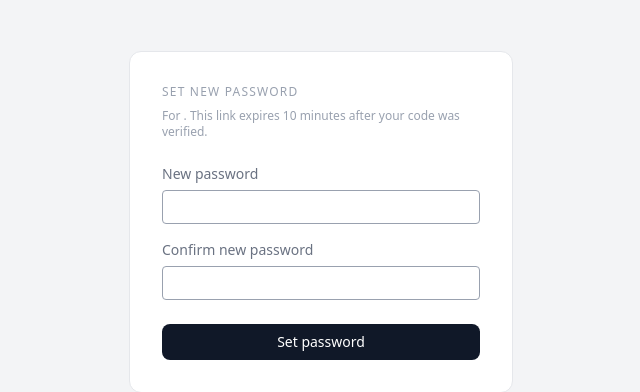
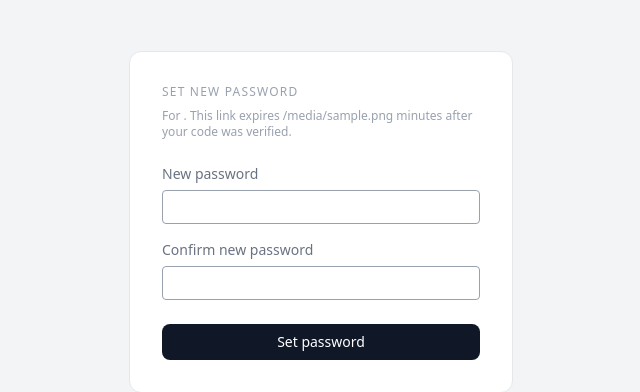
Before and after one commit to Charlottenwn/AG-Solutions-Tracking-Website-Full, a Django app: template main/templates/main/set_new_password_page.html in a window 1280 px wide. Shown: the part 178-570 px from the top of the page, without its empty margins (319-959 px from the left). Run offline with Django 5.2, Linux system fonts and the light colour scheme; the template is opened without the code that fills it: most values are stand-ins (such as "Sample title", 1, 10 or a date in 2020); parts of the project's set-up code (start-up, migrations or seed data) failed here and were passed over.

Commit message:
same static-dynamic change

```diff
--- a/main/templates/main/recover_password_verify_page.html
+++ b/main/templates/main/recover_password_verify_page.html
@@ -47,7 +47,7 @@
                 Enter recovery code
             </p>
             <p class="text-xs text-gray-400 dark:text-gray-500 mb-6">
-                We texted a code to the phone on file for <strong>{{ username }}</strong>. Enter it below within {{ recovery_code_valid_minutes }}
+                We texted a code to the phone on file for <strong>"{{ username }}"</strong>. Enter it below within {{ recovery_code_valid_minutes }}
                 minutes.
             </p>
 
--- a/main/templates/main/set_new_password_page.html
+++ b/main/templates/main/set_new_password_page.html
@@ -47,7 +47,7 @@
                 Set new password
             </p>
             <p class="text-xs text-gray-400 dark:text-gray-500 mb-6">
-                For {{ user.username }}. This link expires 10 minutes after your code was verified.
+                For {{ user.username }}. This link expires {{ recovery_code_valid_minutes }} minutes after your code was verified.
             </p>
 
             {% if error %}
```
